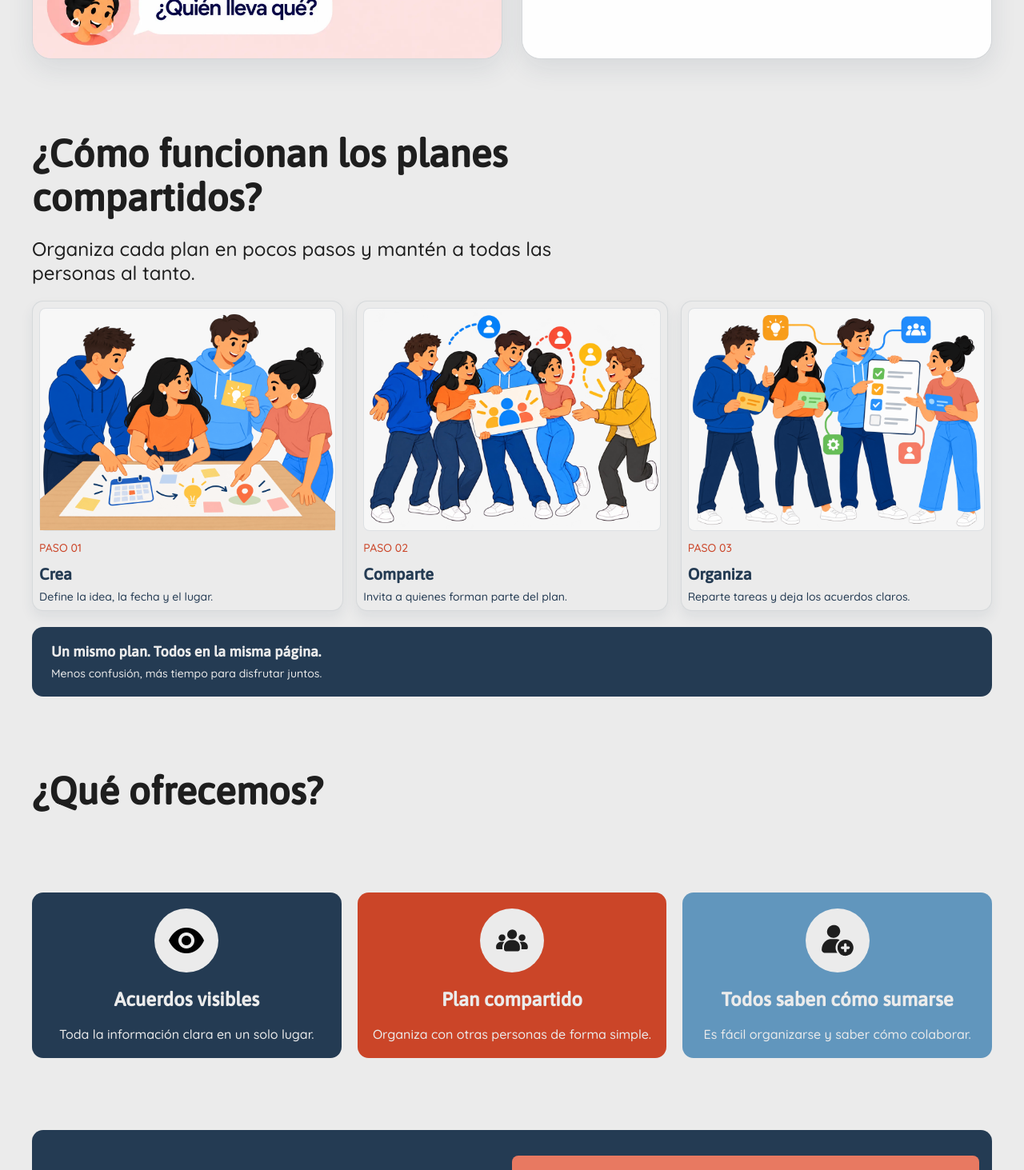
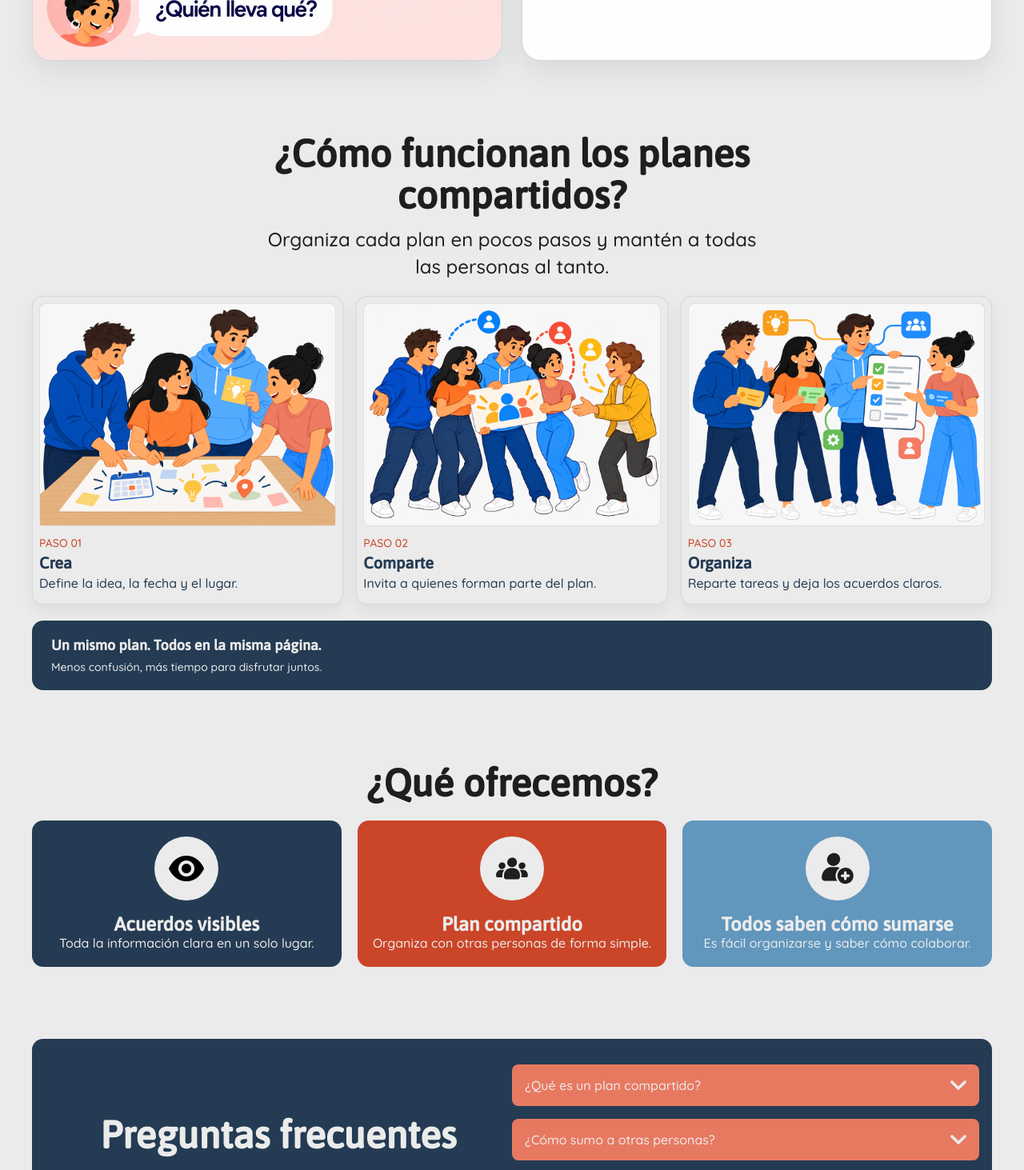
Before and after one commit to titoValen/colabo, a React (Vite) app in the folder client/: page / in a window 1280 px wide. Shown: the part 1330-2793 px from the top of the page at 80% size. Built offline with nearby package versions, Linux system fonts and the light colour scheme; no server answers.

Commit message:
feat: mejorar la estructura y estilo de la página de inicio para mayor claridad y legibilidad

```diff
--- a/client/src/pages/Landing.jsx
+++ b/client/src/pages/Landing.jsx
@@ -48,7 +48,11 @@ export default function Landing() {
             <picture>
               <source media="(max-width: 480px)" srcSet={HeroMobile} />
               <source media="(max-width: 1023px)" srcSet={HeroTablet} />
-              <img className="landing-hero-image" src={Hero} alt="Imagen de fondo de la página de inicio" />
+              <img
+                className="landing-hero-image"
+                src={Hero}
+                alt="Imagen de fondo de la página de inicio"
+              />
             </picture>
           </figure>
         </div>
@@ -60,13 +64,10 @@ export default function Landing() {
         aria-labelledby="landing-comparison-title"
       >
         <div className="landing-comparison-intro">
-          <h2
-            id="landing-comparison-title"
-            className="landing-comparison-title"
-          >
+          <h2 id="landing-comparison-title" className="landing-section-heading">
             Antes y después
           </h2>
-          <p className="landing-comparison-description">
+          <p className="landing-section-description">
             De mensajes sueltos a un plan claro para todos.
           </p>
         </div>
@@ -104,11 +105,11 @@ export default function Landing() {
         <div className="landing-how-it-works-content">
           <h2
             id="landing-how-it-works-title"
-            className="landing-how-it-works-title"
+            className="landing-section-heading"
           >
             ¿Cómo funcionan los planes compartidos?
           </h2>
-          <p className="landing-how-it-works-description">
+          <p className="landing-section-description">
             Organiza cada plan en pocos pasos y mantén a todas las personas al
             tanto.
           </p>
@@ -166,11 +167,10 @@ export default function Landing() {
         </div>
       </section>
 
-      <h2 className="landing-how-it-works-title landing-features-title">
-        ¿Qué ofrecemos?
-      </h2>
       <section className="landing-section landing-features">
+        <h2 className="landing-section-heading">¿Qué ofrecemos?</h2>
 
+        <div className="landing-feature-container">
           <div className="landing-feature">
             <figure className="landing-feature-figure">
               <img
@@ -179,10 +179,12 @@ export default function Landing() {
                 alt="Icono de un ojo visible, haciendo referencia a un acuerdo visible"
               />
             </figure>
+            <div className="landing-feature-content">
               <h3 className="landing-feature-title">Acuerdos visibles</h3>
               <p className="landing-feature-description">
                 Toda la información clara en un solo lugar.
               </p>
+            </div>
           </div>
           <div className="landing-feature">
             <figure className="landing-feature-figure">
@@ -192,10 +194,12 @@ export default function Landing() {
                 alt="Icono de gente alrededor, dando referencia a un plan compartido"
               />
             </figure>
+            <div className="landing-feature-content">
               <h3 className="landing-feature-title">Plan compartido</h3>
               <p className="landing-feature-description">
                 Organiza con otras personas de forma simple.
               </p>
+            </div>
           </div>
           <div className="landing-feature">
             <figure className="landing-feature-figure">
@@ -205,10 +209,15 @@ export default function Landing() {
                 alt="Icono de una persona más, dando referencia a que todos deben sumarse"
               />
             </figure>
-          <h3 className="landing-feature-title">Todos saben cómo sumarse</h3>
+            <div className="landing-feature-content">
+              <h3 className="landing-feature-title">
+                Todos saben cómo sumarse
+              </h3>
               <p className="landing-feature-description">
                 Es fácil organizarse y saber cómo colaborar.
               </p>
+            </div>
+          </div>
         </div>
       </section>
 
@@ -217,8 +226,8 @@ export default function Landing() {
         className="landing-section landing-section-faq"
       >
         <div className="landing-faq-intro">
-          <h2 className="landing-faq-title">Preguntas frecuentes</h2>
-          <p className="landing-faq-description">
+          <h2 className="landing-section-heading">Preguntas frecuentes</h2>
+          <p className="landing-section-description">
             Todo lo que necesitas saber para empezar a usar Colabo.
           </p>
         </div>
@@ -325,8 +334,13 @@ export default function Landing() {
       </section>
 
       <section className="landing-section landing-cta">
-        <h2 className="landing-cta-title">Los planes salen mejor en equipo</h2>
-        <Link className="landing-action landing-action-primary" to="/registrarse">
+        <h2 className="landing-section-heading landing-cta-title">
+          Los planes salen mejor en equipo
+        </h2>
+        <Link
+          className="landing-action landing-action-primary"
+          to="/registrarse"
+        >
           Empezar ahora
           <figure className="landing-action-figure">
             <img src={ArrowRight} alt="Icono de flecha hacia la derecha" />
--- a/client/src/styles/landing.css
+++ b/client/src/styles/landing.css
@@ -114,22 +114,26 @@
   background: var(--color-gray);
 }
 
-
-
 /* DIVIDE FEATURES */
 
 .landing-features {
+  display: flex;
+  flex-direction: column;
+  gap: 1.25rem;
+}
+
+.landing-feature-container {
   display: flex;
   flex-wrap: wrap;
   gap: 1.25rem;
 }
 
-.landing-features .landing-feature {
+.landing-feature-container .landing-feature {
   flex: 1;
   display: flex;
   flex-direction: column;
   align-items: center;
-  gap: 1.25rem;
+  gap: 1rem;
   border-radius: 0.875rem;
   padding: 1.25rem 1rem;
   color: var(--color-white);
@@ -165,24 +169,44 @@
   font-size: 1rem;
 }
 
-/* DIVIDE COMPARISON */
+.landing-feature-content {
+  display: grid;
+  place-items: center;
+}
 
-.landing-comparison-intro {
+.landing-comparison-intro,
+.landing-how-it-works-content,
+.landing-faq-intro {
   display: flex;
   flex-direction: column;
   align-items: center;
   gap: 0.75rem;
+  width: 100%;
+  max-width: 44rem;
+  margin-inline: auto;
   text-align: center;
 }
 
-.landing-comparison-title {
+.landing-section-heading {
+  width: 100%;
+  margin: 0;
+  padding-inline: 1rem;
   font-size: clamp(2rem, 4vw, 3rem);
+  line-height: 1.1;
+  text-align: center;
 }
 
-.landing-comparison-description {
+.landing-section-description {
+  width: 100%;
   max-width: 42rem;
+  margin: 0;
+  padding-inline: 1rem;
   font-size: clamp(1.125rem, 2.5vw, 1.5rem);
+  line-height: 1.4;
+  text-align: center;
 }
+
+/* DIVIDE COMPARISON */
 
 .landing-comparison-container {
   display: grid;
@@ -236,22 +260,6 @@
   font-family: var(--font-title);
 }
 
-.landing-how-it-works-content {
-  display: flex;
-  flex-direction: column;
-  gap: 0.75rem;
-  max-width: 42rem;
-}
-
-.landing-how-it-works-title {
-  font-size: clamp(2rem, 4vw, 3rem);
-  margin: 0 0 10px;
-}
-
-.landing-how-it-works-description {
-  font-size: clamp(1.125rem, 2.5vw, 1.5rem);
-}
-
 .landing-how-it-works-steps {
   display: grid;
   grid-template-columns: repeat(3, minmax(0, 1fr));
@@ -279,21 +287,20 @@
 
 .landing-how-it-works-step-number {
   display: block;
-  margin-top: 0.75rem;
+  margin: 0.75rem 0 0.25rem 0;
   color: var(--color-orange);
   font-size: 0.875rem;
 }
 
 .landing-how-it-works-step-title {
-  margin-top: 0.75rem;
   color: var(--color-blue);
   font-size: 1.25rem;
 }
 
 .landing-how-it-works-step-description {
-  margin-top: 0.5rem;
+  margin: 0.25rem 0 0.5rem 0;
   color: var(--color-blue);
-  font-size: 0.875rem;
+  font-size: 1rem;
 }
 
 .landing-how-it-works-callout {
@@ -323,15 +330,6 @@
   color: var(--color-white);
   padding: 2rem 1rem;
   border-radius: 0.875rem;
-}
-
-.landing-faq-title {
-  font-size: 3rem;
-  margin-bottom: 0.5rem;
-}
-
-.landing-faq-description {
-  font-size: 1rem;
 }
 
 .landing-faq-list {
@@ -416,9 +414,7 @@
 
 .landing-cta-title {
   max-width: 32rem;
-  font-size: clamp(2rem, 4vw, 3rem);
 }
-
 
 /* ==========================================================================
   RESPONSIVE
@@ -473,19 +469,12 @@
     margin-top: 1.25rem;
   }
 
-  .landing-comparison-intro {
-    gap: 0.5rem;
-    padding: 0 0.5rem;
-  }
-
-  .landing-comparison-title,
-  .landing-how-it-works-title {
+  .landing-section-heading {
     font-size: clamp(1.75rem, 8vw, 2.25rem);
     line-height: 1.05;
   }
 
-  .landing-comparison-description,
-  .landing-how-it-works-description {
+  .landing-section-description {
     font-size: 0.875rem;
     line-height: 1.35;
   }
@@ -512,10 +501,6 @@
 
   .landing-how-it-works {
     gap: 1rem;
-  }
-
-  .landing-how-it-works-content {
-    gap: 0.5rem;
   }
 
   .landing-how-it-works-step {
@@ -559,34 +544,36 @@
     font-size: 0.75rem;
   }
 
-  .landing-features-title {
-    margin-bottom: -2rem;
-    text-align: center;
-  }
-
   .landing-features {
-    flex-direction: column;
     gap: 0.75rem;
   }
 
+  .landing-feature-container {
+    flex-direction: column;
+    width: 100%;
+  }
+
   .landing-features .landing-feature {
-    flex: none;
-    display: grid;
-    grid-template-columns: 3.5rem minmax(0, 1fr);
-    grid-template-areas:
-      "icon title"
-      "icon description";
-    column-gap: 0.75rem;
-    align-items: center;
+    display: flex;
+    flex-direction: row;
+    justify-content: center;
     padding: 0.75rem;
     border-radius: 0.625rem;
-    text-align: left;
   }
 
   .landing-feature-figure {
     grid-area: icon;
     width: 3.5rem;
     padding: 0.75rem;
+  }
+
+  .landing-feature-content {
+    display: grid;
+    grid-template-areas:
+      "title"
+      "description";
+    grid-template-columns: minmax(0, 1fr);
+    gap: 0.25rem;
   }
 
   .landing-feature-title {
@@ -604,20 +591,6 @@
     gap: 1.25rem;
     padding: 1.5rem 0.75rem;
     border-radius: 0.75rem;
-  }
-
-  .landing-faq-intro {
-    text-align: center;
-  }
-
-  .landing-faq-title {
-    margin-bottom: 0.5rem;
-    font-size: clamp(1.75rem, 8vw, 2.25rem);
-    line-height: 1.05;
-  }
-
-  .landing-faq-description {
-    font-size: 0.75rem;
   }
 
   .landing-faq-list {
@@ -647,10 +620,6 @@
     gap: 1rem;
     padding: 2rem 1rem;
     border-radius: 0.75rem;
-  }
-
-  .landing-cta-title {
-    font-size: 1.75rem;
   }
 
   .landing-cta .landing-action {
@@ -707,5 +676,4 @@
     justify-content: center;
     text-align: center;
   }
-
 }
```
Lines whose indentation alone changed are shown as unchanged.
